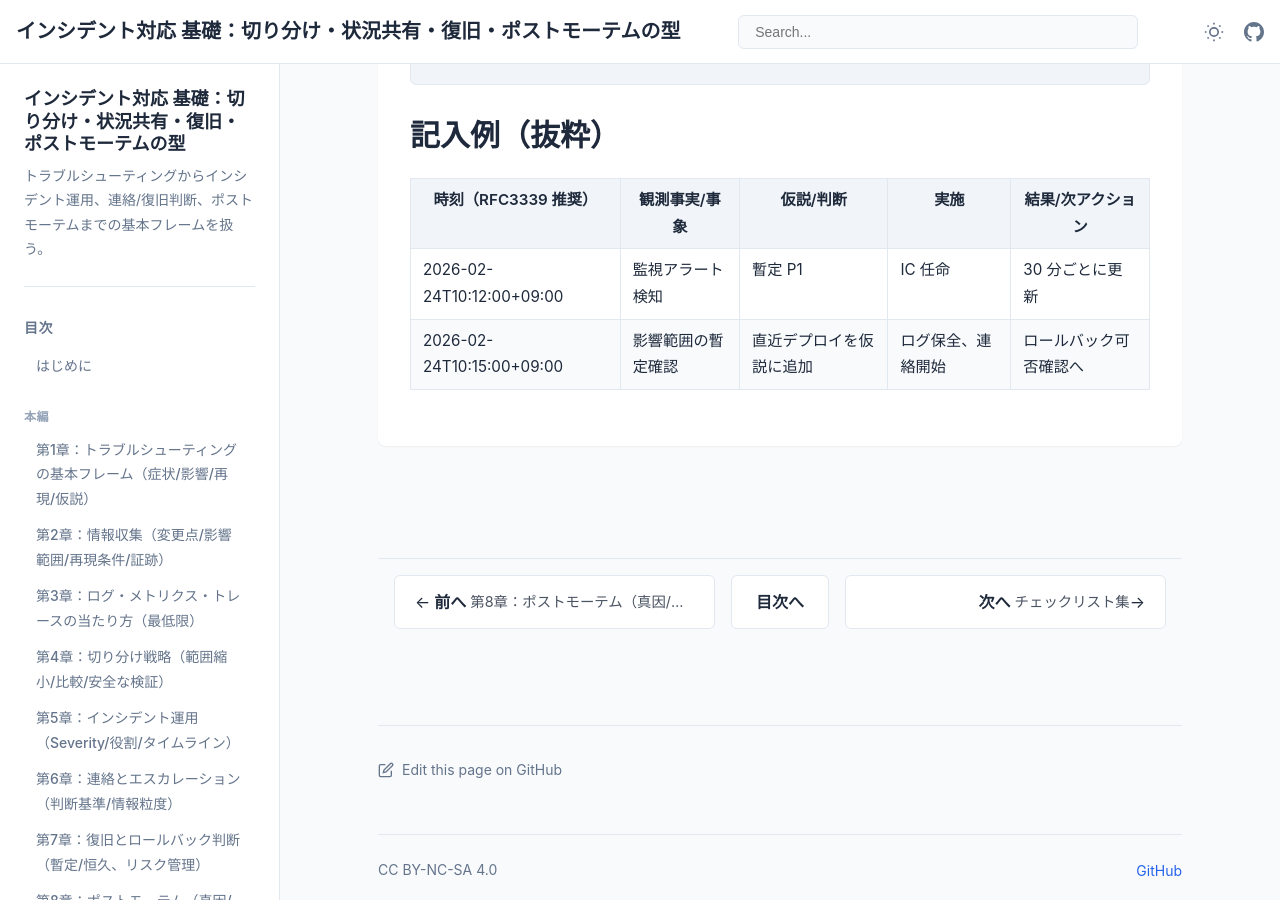
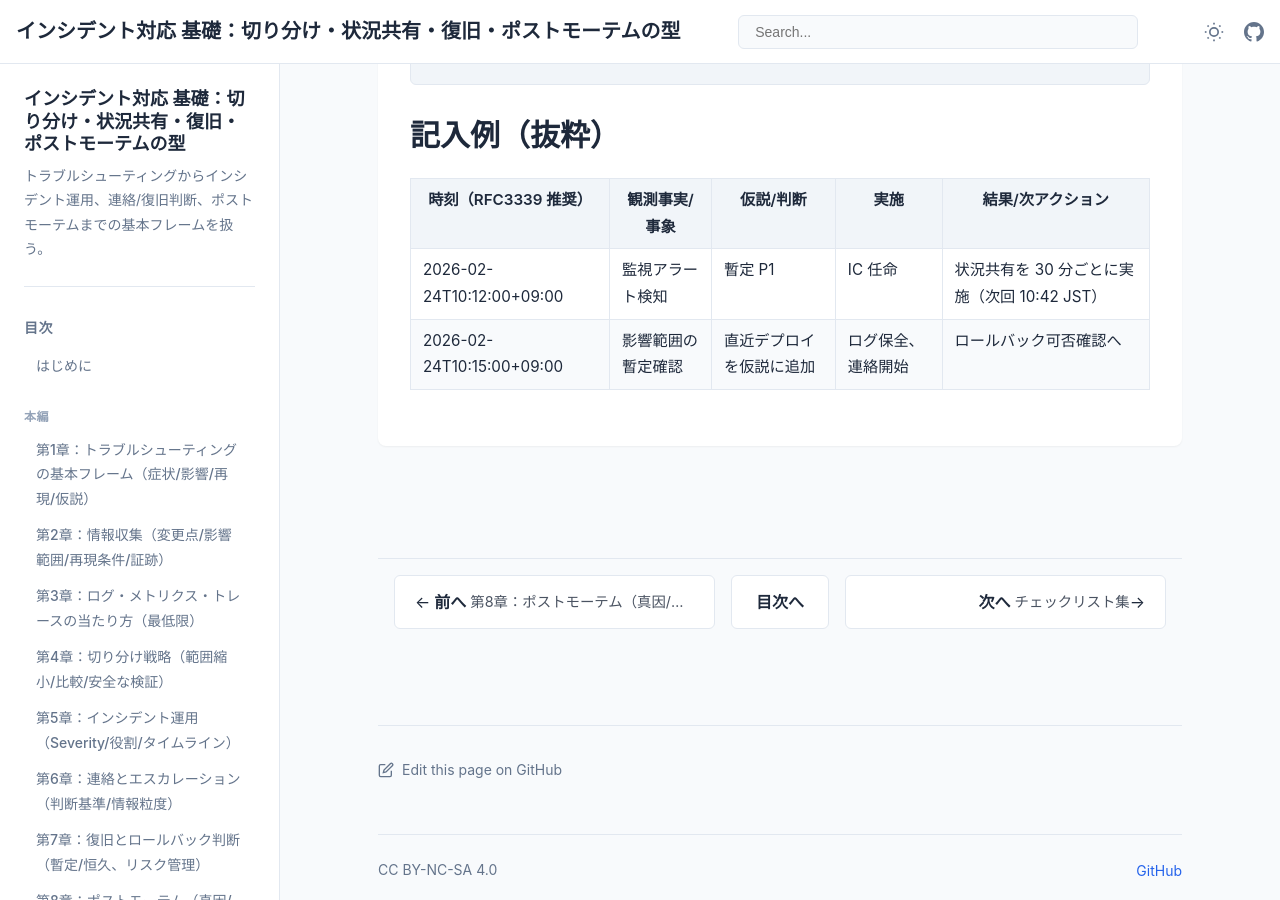
Before and after one commit to itdojp/incident-response-basics-book, a Jekyll site: the page built from docs/appendices/templates/timeline/index.md, in a window 1280 px wide and 900 px high, scrolled down 719 px. Built offline with Jekyll 4.4.1, drawn with Linux system fonts in a browser that asks for light colours.

Commit message:
docs: clarify P1 status-sharing examples

```diff
--- a/docs/appendices/templates/timeline/index.md
+++ b/docs/appendices/templates/timeline/index.md
@@ -31,5 +31,5 @@ order: 902
 
 | 時刻（RFC3339 推奨） | 観測事実/事象 | 仮説/判断 | 実施 | 結果/次アクション |
 | --- | --- | --- | --- | --- |
-| 2026-02-24T10:12:00+09:00 | 監視アラート検知 | 暫定 P1 | IC 任命 | 30 分ごとに更新 |
+| 2026-02-24T10:12:00+09:00 | 監視アラート検知 | 暫定 P1 | IC 任命 | 状況共有を 30 分ごとに実施（次回 10:42 JST） |
 | 2026-02-24T10:15:00+09:00 | 影響範囲の暫定確認 | 直近デプロイを仮説に追加 | ログ保全、連絡開始 | ロールバック可否確認へ |
```
Also changed, not shown: docs/chapters/chapter-05/index.md (+1 -1 lines).
